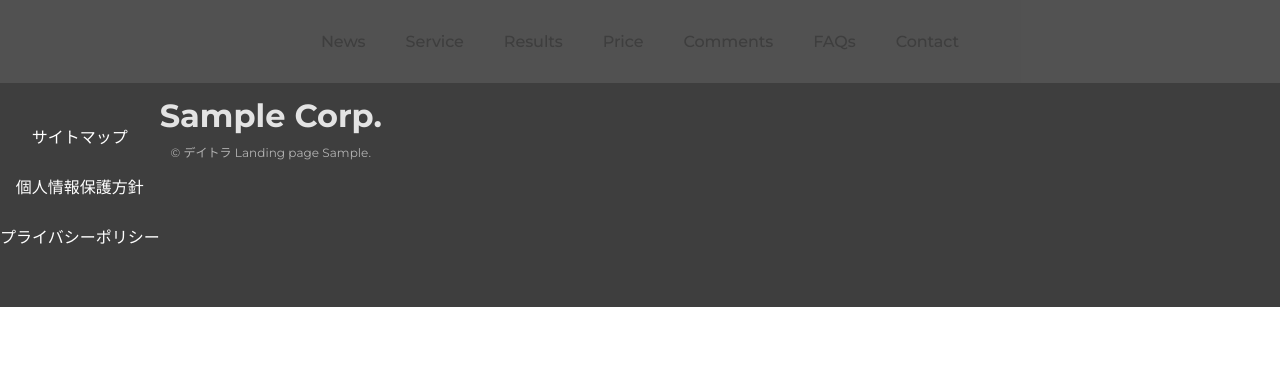
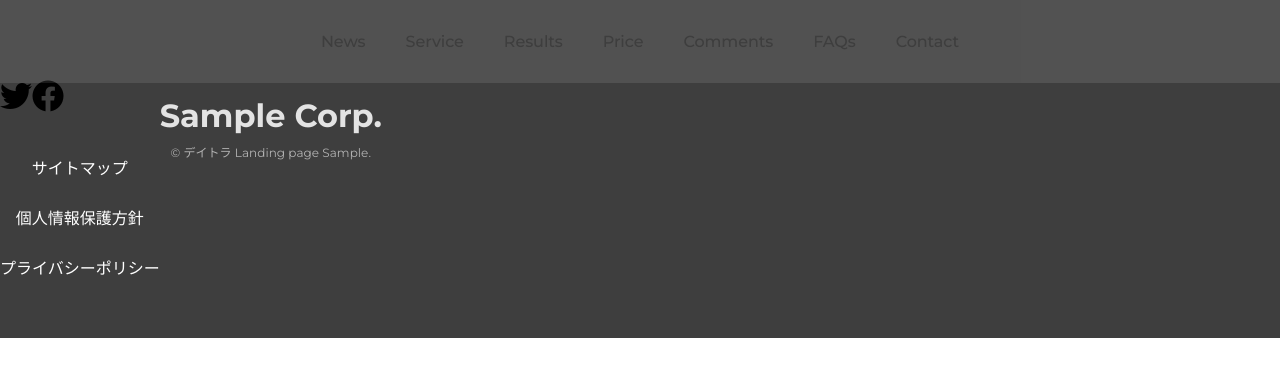
Before and after one commit to issei4869/Deitra-Intermediate-Final, a website: page index.html in a window 1280 px wide. Drawn offline with nearby package versions, Linux system fonts and the light colour scheme.

Commit message:
アイコン途中

```diff
--- a/index.html
+++ b/index.html
@@ -9,7 +9,6 @@
   <link rel="preconnect" href="https://fonts.googleapis.com">
   <link rel="preconnect" href="https://fonts.gstatic.com" crossorigin>
   <link href="https://fonts.googleapis.com/css2?family=Montserrat:wght@400;500;600;700&display=swap" rel="stylesheet">
-
   <!-- Swiper -->
   <!-- <link
 	  rel="stylesheet"
@@ -17,12 +16,16 @@
 	/> -->
   <!-- css -->
   <link rel="stylesheet" href="./css/styles.css">
+  <!-- FontAwesome -->
+  <link rel="stylesheet" href="https://cdnjs.cloudflare.com/ajax/libs/font-awesome/6.4.2/css/all.min.css" integrity="sha512-z3gLpd7yknf1YoNbCzqRKc4qyor8gaKU1qmn+CShxbuBusANI9QpRohGBreCFkKxLhei6S9CQXFEbbKuqLg0DA==" crossorigin="anonymous" referrerpolicy="no-referrer" />
+
   <!-- JavaScript -->
   <script src="https://code.jquery.com/jquery-3.6.0.js"></script>
   <!-- jsのCDN -->
 	<script src="https://cdn.jsdelivr.net/npm/swiper@10/swiper-bundle.min.js"></script>
   <script defer src="./js/script.js"></script>
-  <script defer src="https://use.fontawesome.com/releases/v5.15.4/js/all.js"></script>
+  <!-- FontAwesome -->
+  <!-- <script defer src="https://use.fontawesome.com/releases/v5.15.4/js/all.js"></script> -->
 </head>
 <body>
   <!-- ヘッダー -->
@@ -101,16 +104,12 @@
     <div class="footer__inner inner">
       <div class="footer__wrapper">
         <div class="footer__contents">
-          <div class="footer__icon">
-            <a href="#" class="footer__x">
-              <span>
-                <svg xmlns="http://www.w3.org/2000/svg" viewBox="0 0 512 512"><!--! Font Awesome Pro 6.4.2 by @fontawesome - https://fontawesome.com License - https://fontawesome.com/license (Commercial License) Copyright 2023 Fonticons, Inc. --><path d="M459.37 151.716c.325 4.548.325 9.097.325 13.645 0 138.72-105.583 298.558-298.558 298.558-59.452 0-114.68-17.219-161.137-47.106 8.447.974 16.568 1.299 25.34 1.299 49.055 0 94.213-16.568 130.274-44.832-46.132-.975-84.792-31.188-98.112-72.772 6.498.974 12.995 1.624 19.818 1.624 9.421 0 18.843-1.3 27.614-3.573-48.081-9.747-84.143-51.98-84.143-102.985v-1.299c13.969 7.797 30.214 12.67 47.431 13.319-28.264-18.843-46.781-51.005-46.781-87.391 0-19.492 5.197-37.36 14.294-52.954 51.655 63.675 129.3 105.258 216.365 109.807-1.624-7.797-2.599-15.918-2.599-24.04 0-57.828 46.782-104.934 104.934-104.934 30.213 0 57.502 12.67 76.67 33.137 23.715-4.548 46.456-13.32 66.599-25.34-7.798 24.366-24.366 44.833-46.132 57.827 21.117-2.273 41.584-8.122 60.426-16.243-14.292 20.791-32.161 39.308-52.628 54.253z"/></svg>
-              </span>
+          <div class="footer__icons">
+            <a href="#" class="footer__icon">
+              <i class="fa-brands fa-twitter fa-2x whiteicon"></i>
             </a>
-            <a href="#" class="footer__facebook">
-              <span>
-                <svg xmlns="http://www.w3.org/2000/svg" viewBox="0 0 448 512"><!--! Font Awesome Pro 6.4.2 by @fontawesome - https://fontawesome.com License - https://fontawesome.com/license (Commercial License) Copyright 2023 Fonticons, Inc. --><path d="M400 32H48A48 48 0 0 0 0 80v352a48 48 0 0 0 48 48h137.25V327.69h-63V256h63v-54.64c0-62.15 37-96.48 93.67-96.48 27.14 0 55.52 4.84 55.52 4.84v61h-31.27c-30.81 0-40.42 19.12-40.42 38.73V256h68.78l-11 71.69h-57.78V480H400a48 48 0 0 0 48-48V80a48 48 0 0 0-48-48z"/></svg>
-              </span>
+            <a href="#" class="footer__icon">
+              <i class="fa-brands fa-facebook fa-2x whiteicon"></i>
             </a>
           </div>
           <div class="footer__items">
--- /dev/null
+++ b/sass/module/_header.scss
@@ -0,0 +1,8 @@
+@use 'global' as *;
+
+.header {
+  color: $red;
+  font-size: rem(16);
+  font-family: $english-family;
+  font-weight: $regular;
+}
--- a/src/sass/module/_footer.scss
+++ b/src/sass/module/_footer.scss
@@ -21,13 +21,13 @@
   text-align: center;
 }
 
-.footer__icon {
+.footer__icons {
   display: flex;
+  margin-top: rem(20);
 }
 
-.footer__x {
-  background-color: $white;
-  opacity: 0.6;
+.footer__icon {
+
 }
 
 .footer__items {
--- /dev/null
+++ b/src/sass/pulgins/_twitter.scss
@@ -0,0 +1,6 @@
+@use 'global' as *;
+
+
+.whiteicon {
+  color: white;
+}
```
Also changed, not shown: css/styles.css, 2 other files.
